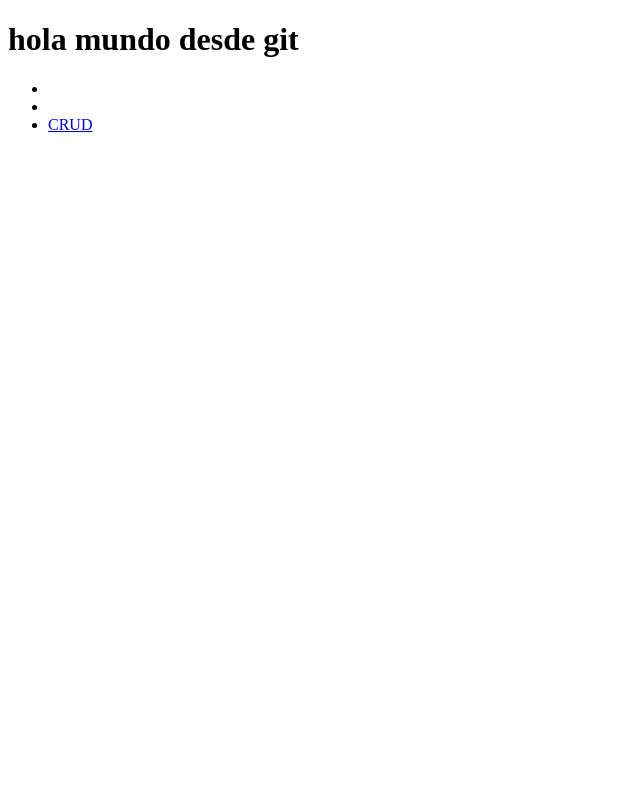
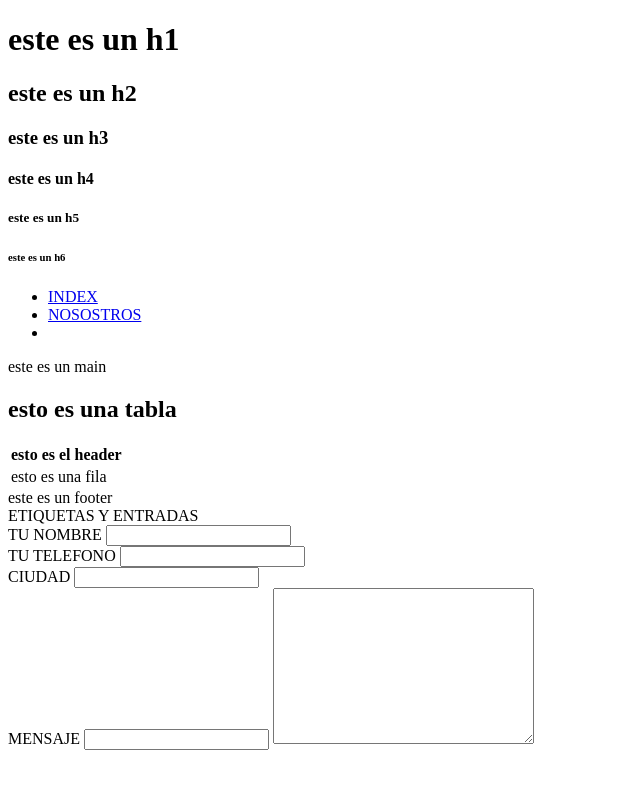
Before and after one commit to RoyalMasterDevs/BLANCA-FULL-STACKMARZO-, a plain HTML site: page index .html in a window 1280 px wide. Shown: the whole page, without its empty margins (0-640 px from the left). Drawn offline with Linux system fonts and the light colour scheme.

Commit message:
estructura html

```diff
--- a/index .html
+++ b/index .html
@@ -1,19 +1,76 @@
 <!DOCTYPE html>
-<html lang="en">
+<html lang="es">
   <head>
     <meta charset="UTF-8" />
     <meta name="viewport" content="width=device-width, initial-scale=1.0" />
-    <title>Document</title>
+    <meta
+      name="description"
+      content="Nuestra tienda de ropa es la mejor del mercado"
+
+    />
+    <link rel="stylesheet" href="styles.css">
+    <title>mi primer pagina html</title>
+    <title>estructura html</title>
   </head>
   <body>
-    <h1>hola mundo desde git</h1>
+    <header>
+      <div>
+        <h1>este es un h1 </h1>
+        <h2>este es un h2</h2>
+        <h3>este es un h3</h3>
+        <h4>este es un h4</h4>
+        <h5>este es un h5</h5>
+        <h6>este es un h6</h6>
+      </div>
+      <nav>
+        <ul>
+            <li><a href="index.html">INDEX </a></li>
+            <li><a href="nosotros">NOSOSTROS</a></li>
+            <li><a href=""></a></A></li>
+        </ul>
+      </nav>
+    </header>
 
-    <nav>
-      <ul>
-        <li><a href="#" Reproductor></a></li>
-        <li><a href="#" buscador></a></li>
-        <li><a href="#">CRUD</a></li>
-      </ul>
-    </nav>
+    <main>
+        <div>este es un main</div>
+        <h2>esto es una tabla</h2>
+        <table>
+            <th>esto es el header</th>
+            <tbody>
+                <tr> <td>esto es una fila</td>
+            </tr>
+            </tbody>
+        </table>
+    </main>
+    <footer>
+        <div>este es un footer</div>
+        <section>
+            <form action="#" method="POST">
+                ETIQUETAS Y ENTRADAS
+                <div>
+                    <LAbel for="nombre">TU NOMBRE</LAbel>
+                <INput id="nombre" type="text"></INput>
+
+                </div>
+              <div>
+                  <label for="telefono">TU TELEFONO </label>
+                <INput id="telefono" type="number"></INput>
+
+              </div>
+<div>
+    <label for="ciudad">CIUDAD</label>
+    <input type="text" type="text">
+</div>
+<div>
+    <label for="mensaje">MENSAJE</label>
+    <input type="text">
+    <textarea name="mensaje" id="mensaje" cols="30" rows="10"></textarea>
+</div>
+
+            </form>
+
+       </section>
+    </footer>
+
   </body>
 </html>
```
